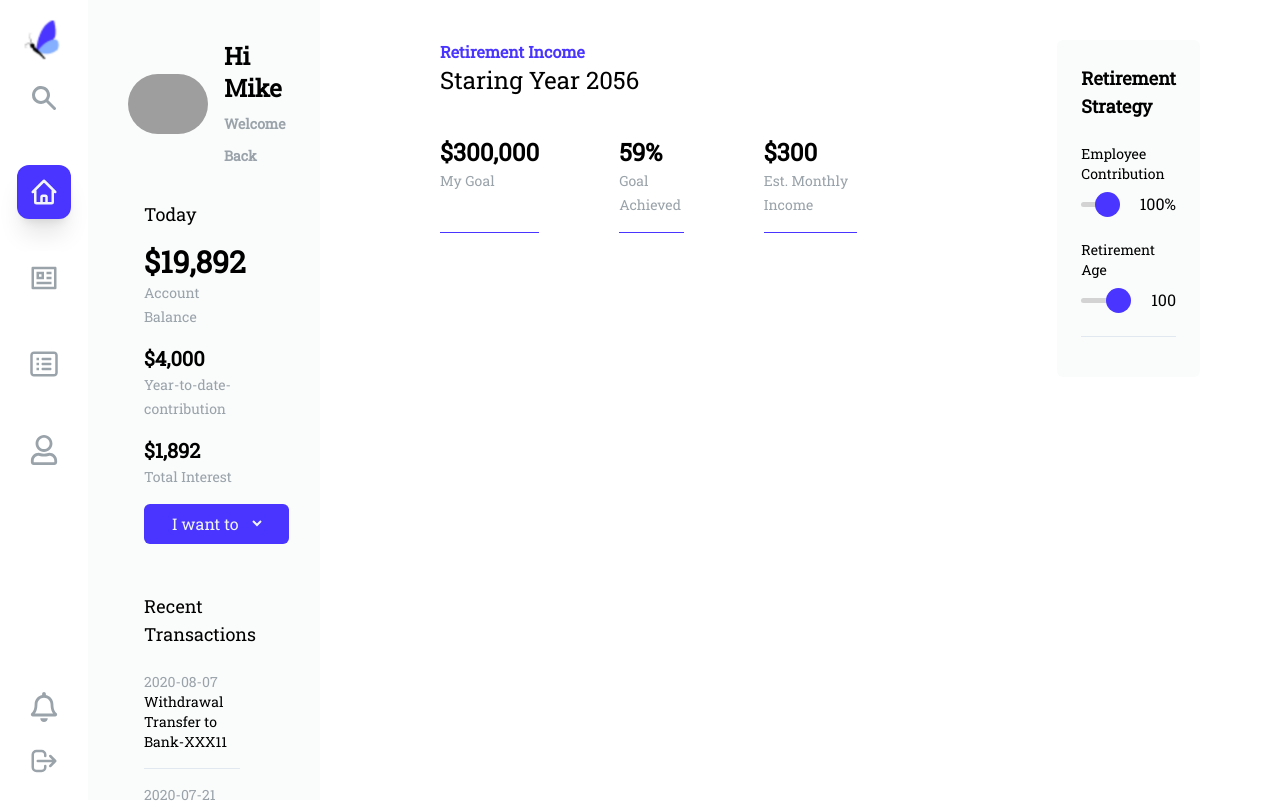
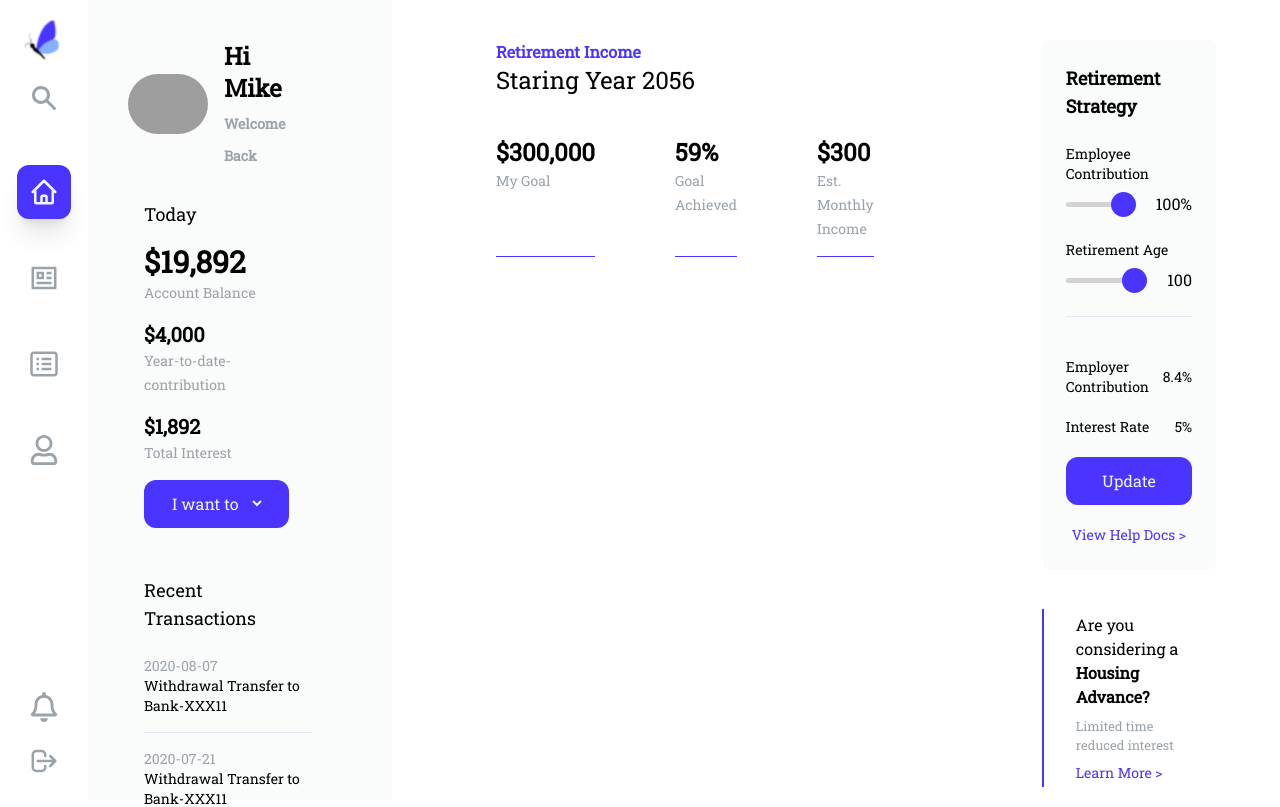
Before and after one commit to shareefrahat/monetary-system, a React (Create React App) app: page / in a window 1280 px wide. Shown: the top 807 px of the page. Built offline with nearby package versions, Linux system fonts and the light colour scheme; grey boxes are pictures that could not be loaded.

Commit message:
section 3 is ready

```diff
--- a/src/pages/Home/Home.js
+++ b/src/pages/Home/Home.js
@@ -1,4 +1,5 @@
 import React, { useState } from "react";
+import { Link } from "react-router-dom";
 import avatar from "../../images/user-7.jpg";
 import GraphSection from "./GraphSection";
 
@@ -7,8 +8,8 @@ const Home = () => {
   const [age, setAge] = useState(100);
   return (
     <>
-      <div className="flex flex-col lg:flex-row gap-10">
-        <section className="bg-gray-50/80 lg:pl-32 lg:pr-20 px-6 py-10 h-screen w-full lg:w-1/4">
+      <div className="flex flex-col lg:flex-row justify-between gap-10">
+        <section className="bg-gray-50/80 lg:pl-32 lg:pr-20 px-6 py-10 h-screen">
           <div className="flex flex-row justify-start text-left gap-4 items-center">
             <img className="w-20 rounded-full" src={avatar} alt="" />
             <p className="text-xl lg:text-2xl font-bold">
@@ -33,9 +34,9 @@ const Home = () => {
               <h3 className="text-lg lg:text-xl font-bold">$1,892</h3>
               <small className="text-sm text-neutral">Total Interest</small>
             </div>
-            <button className="btnbtn px-6 py-2 bg-primary text-slate-100 rounded-md">
+            <button className="btn px-6 py-3 bg-primary text-slate-100 rounded-xl">
               <select
-                className=" bg-primary text-slate-100 rounded-md"
+                className=" bg-primary text-slate-100 rounded-xl outline-none"
                 name="action"
                 id="user-action"
               >
@@ -61,12 +62,12 @@ const Home = () => {
             </div>
           </div>
         </section>
-        <section className="lg:px-20 px-6 py-10 w-full lg:w-2/4">
+        <section className="lg:px-16 px-6 py-10 ">
           <GraphSection></GraphSection>
         </section>
-        <section className="lg:px-20 px-6 py-10 mb-20 lg:mb-0 w-full lg:w-1/4">
+        <section className="lg:px-16 px-6 py-10 mb-20 lg:mb-0">
           <div>
-            <div className="bg-gray-50/80 p-6 rounded-md">
+            <div className="bg-gray-50/80 p-6 rounded-md mb-10">
               <div className="border-b border-b-slate-200 mb-4">
                 <p className="text-lg mb-6 font-bold">Retirement Strategy</p>
                 <div className="mb-6">
@@ -102,9 +103,41 @@ const Home = () => {
                   </p>
                 </div>
               </div>
-              <div></div>
+              <div className="mt-10">
+                <p className="text-sm mb-5 flex flex-row justify-between items-center">
+                  <span>Employer Contribution</span>
+                  <span>8.4%</span>
+                </p>
+                <p className="text-sm mb-5 flex flex-row justify-between items-center">
+                  <span>Interest Rate</span>
+                  <span>5%</span>
+                </p>
+                <button className="btn px-6 py-3 bg-primary text-slate-100 rounded-xl w-full">
+                  Update
+                </button>
+                <Link
+                  to="/"
+                  className="text-sm text-center text-primary mt-5 block"
+                >
+                  View Help Docs {">"}
+                </Link>
+              </div>
             </div>
-            <div></div>
+            <div>
+              <div className="border-l-2 border-l-primary py-1 px-8">
+                <p className="text-md mb-2">
+                  <span>Are you considering a</span>
+                  <br />
+                  <span className="font-bold">Housing Advance?</span>
+                </p>
+                <small className="text-neutral block">
+                  Limited time reduced interest
+                </small>
+                <Link to="/" className="text-sm text-primary mt-2 block">
+                  Learn More {">"}
+                </Link>
+              </div>
+            </div>
           </div>
         </section>
       </div>
```
